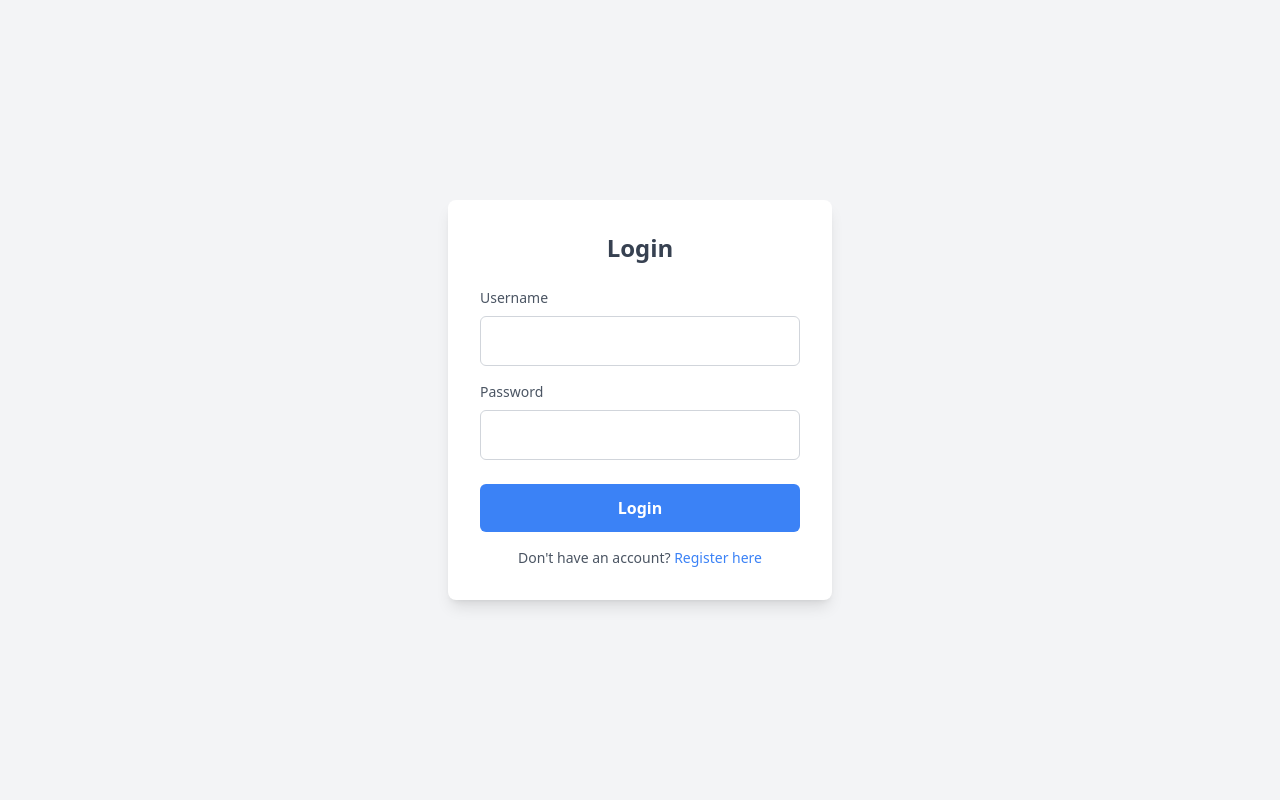
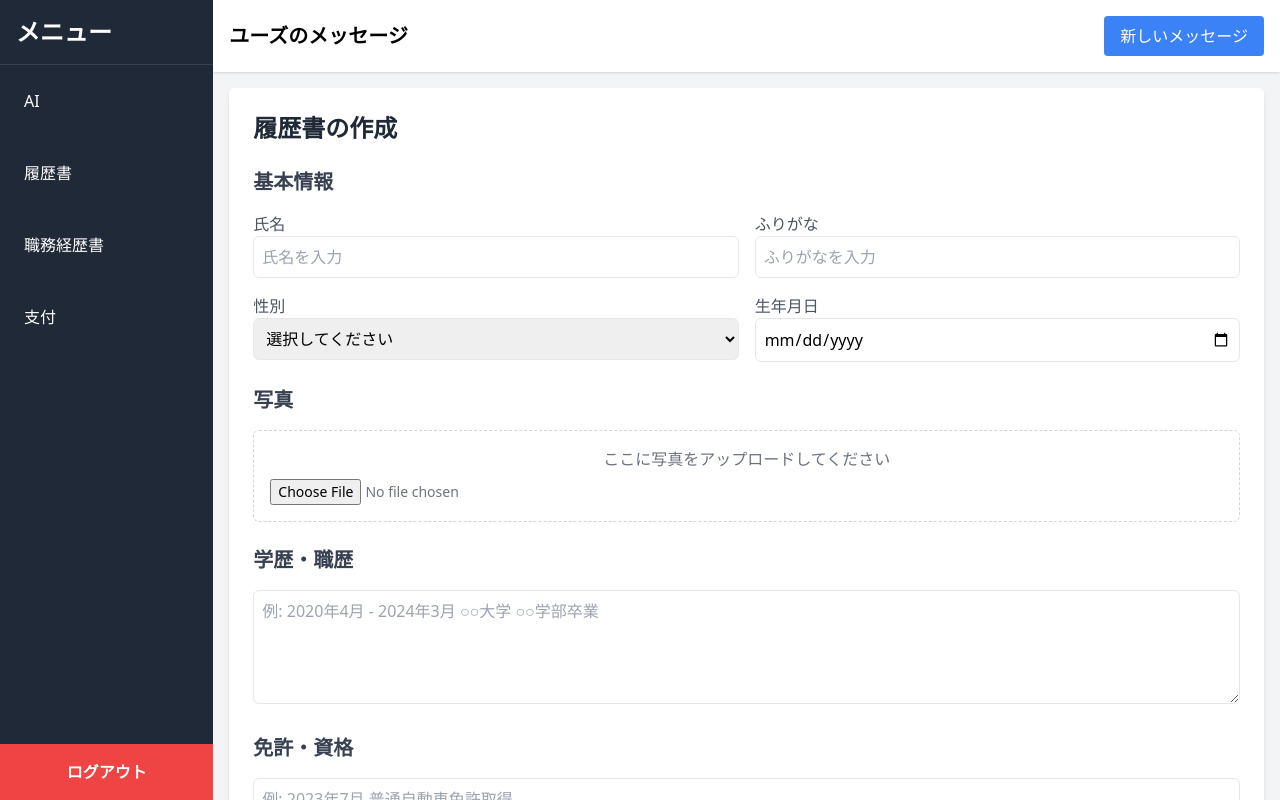
Before and after one commit to kanghouchao/JobProfile, a React (Create React App) app in the folder frontend/: page /resume in a window 1280 px wide. Before the commit this address led to /login. Built offline with nearby package versions, Linux system fonts and the light colour scheme.

Commit message:
update loyout

```diff
--- a/frontend/src/App.js
+++ b/frontend/src/App.js
@@ -1,31 +1,10 @@
 import React from "react";
-import { createBrowserRouter, RouterProvider } from "react-router-dom";
-import { AlertProvider } from "./context/AlertContext";
-import Home from "./pages/Home";
-import ResumeForm from "./pages/Resume";
-import Register, { Login, PasswordSetting, RegisterSuccess } from "./pages/Auth";
-
-const router = createBrowserRouter(
-  [
-    { path: "/", element: <Home /> },
-    { path: "/register", element: <Register /> },
-    { path: "/login", element: <Login /> },
-    { path: "/password-setting", element: <PasswordSetting /> },
-    { path: "/register-success", element: <RegisterSuccess /> },
-    { path: "/resume", element: <ResumeForm /> },
-  ],
-  {
-    future: {
-      v7_startTransition: true,
-    },
-  }
-);
+import {RouterProvider } from "react-router-dom";
+import router from "./router";
 
 const App = () => {
   return (
-    <AlertProvider>
       <RouterProvider router={router} />
-    </AlertProvider>
   );
 };
 
--- a/frontend/src/components/Sidebar.js
+++ b/frontend/src/components/Sidebar.js
@@ -1,5 +1,5 @@
 import React, { useEffect } from 'react';
-import { Link,useNavigate } from 'react-router-dom';
+import { Link, useNavigate } from 'react-router-dom';
 
 const Sidebar = () => {
   const navigate = useNavigate();
@@ -7,7 +7,7 @@ const Sidebar = () => {
   useEffect(() => {
     const token = localStorage.getItem('token');
     if (!token) {
-      navigate('/login');
+      // navigate('/login');
     }
   }, [navigate]);
 
@@ -17,15 +17,22 @@ const Sidebar = () => {
   }
 
   return (
-    <aside className="w-1/4 bg-gray-800 text-white flex flex-col">
+    <aside className="w-1/6 bg-gray-800 text-white flex flex-col">
       <h1 className="text-2xl font-bold p-4 border-b border-gray-700">メニュー</h1>
       <nav className="flex-grow">
         <ul>
           <li className="p-4 hover:bg-gray-700 cursor-pointer">
-            <Link to="/resume">履歴書</Link>
+            <Link to="/" className="block p-2">AI</Link>
           </li>
-          <li className="p-4 hover:bg-gray-700 cursor-pointer">機能2</li>
-          <li className="p-4 hover:bg-gray-700 cursor-pointer">機能3</li>
+          <li className="p-4 hover:bg-gray-700 cursor-pointer">
+            <Link to="/resume" className="block p-2">履歴書</Link>
+          </li>
+          <li className="p-4 hover:bg-gray-700 cursor-pointer">
+            <Link to="/" className="block p-2">職務経歴書</Link>
+          </li>
+          <li className="p-4 hover:bg-gray-700 cursor-pointer">
+            <Link to="/" className="block p-2">支付</Link>
+          </li>
         </ul>
       </nav>
       <button onClick={handleLogout} className="p-4 bg-red-500 hover:bg-red-600 text-white font-bold">ログアウト</button>
--- a/frontend/src/components/Layout.js
+++ b/frontend/src/layout.js
@@ -1,15 +1,16 @@
 import React from 'react';
-import Sidebar from './Sidebar';
-import Header from './Header';
+import Sidebar from './components/Sidebar';
+import Header from './components/Header';
+import { Outlet } from 'react-router-dom';
 
-const Layout = ({ children }) => {
+const Layout = () => {
   return (
     <div className="flex h-screen">
       <Sidebar />
       <main className="flex-grow bg-gray-100 flex flex-col">
         <Header />
         <div className="flex-grow overflow-y-auto p-4">
-            {children}
+          <Outlet />
         </div>
       </main>
     </div>
--- a/frontend/src/pages/Home/Home.jsx
+++ b/frontend/src/pages/Home/Home.jsx
@@ -1,17 +1,5 @@
-import Sidebar from '../../components/Sidebar';
-import Header from '../../components/Header';
-import Messages from '../../components/Messages';
-
 const Home = () => {
-  return (
-    <div className="flex h-screen">
-      <Sidebar />
-      <main className="flex-grow bg-gray-100">
-        <Header />
-        <Messages />
-      </main>
-    </div>
-  );
+  return <div>欢迎来到主页！</div>;
 };
 
 export default Home;
--- a/frontend/src/pages/Resume/ResumeForm.jsx
+++ b/frontend/src/pages/Resume/ResumeForm.jsx
@@ -1,9 +1,7 @@
 import React from 'react';
-import Layout from '../../components/Layout';
 
 const ResumeForm = () => {
   return (
-    <Layout>
     <div className="max-w-full mx-auto p-6 bg-white shadow-md rounded-md overflow-y-auto">
     <h1 className="text-2xl font-bold text-gray-800 mb-6">履歴書の作成</h1>
 
@@ -104,7 +102,6 @@ const ResumeForm = () => {
         </button>
     </div>
     </div>
-    </Layout>
   );
 };
 
--- /dev/null
+++ b/frontend/src/router.js
@@ -0,0 +1,29 @@
+import { createBrowserRouter } from "react-router-dom";
+import Layout from "./layout";
+import Home from "./pages/Home";
+import ResumeForm from "./pages/Resume";
+import Register, { Login, PasswordSetting, RegisterSuccess } from "./pages/Auth";
+
+const router = createBrowserRouter(
+  [
+    {
+      path: "/",
+      element: <Layout />,
+      children: [
+        { index: true, element: <Home /> },
+        { path: "register", element: <Register /> },
+        { path: "login", element: <Login /> },
+        { path: "password-setting", element: <PasswordSetting /> },
+        { path: "register-success", element: <RegisterSuccess /> },
+        { path: "resume", element: <ResumeForm /> }
+      ]
+    }
+  ],
+  {
+    future: {
+      v7_startTransition: true,
+    },
+  }
+);
+
+export default router;
```
Lines whose indentation alone changed are shown as unchanged.
